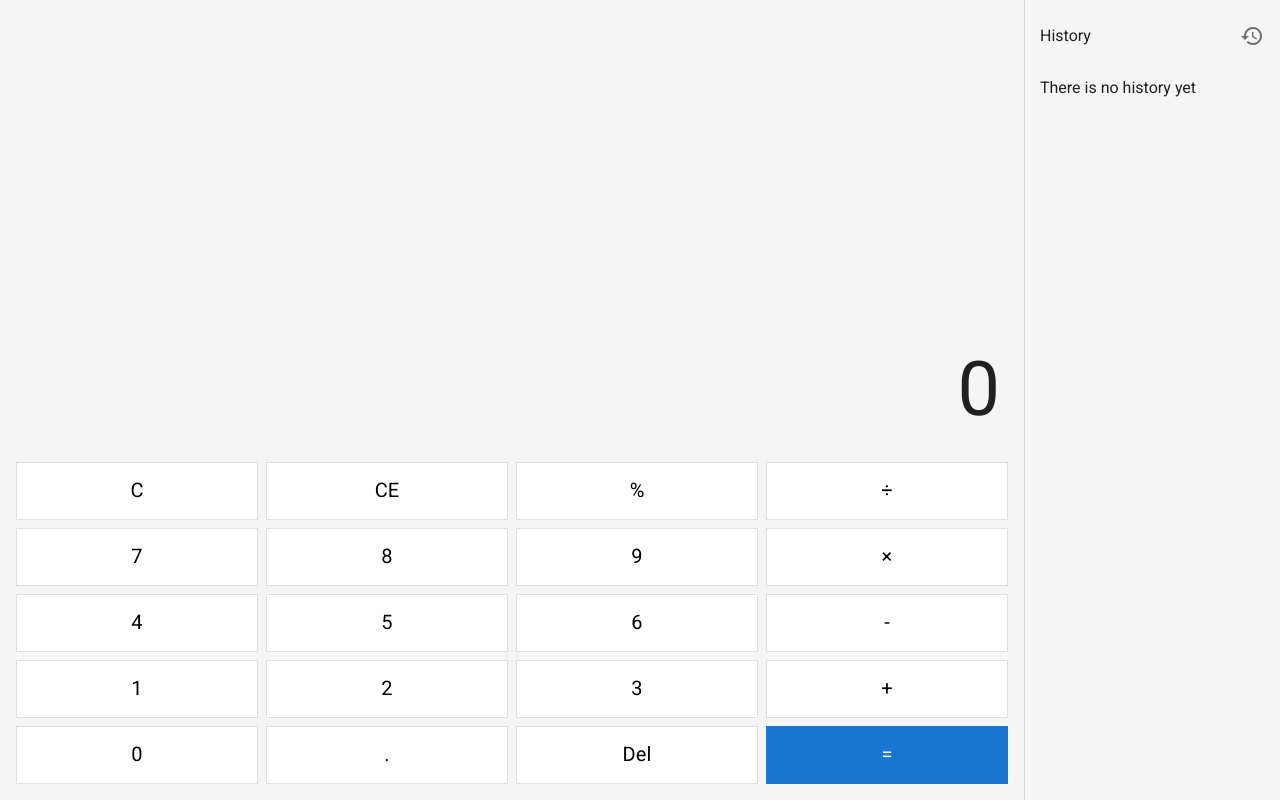
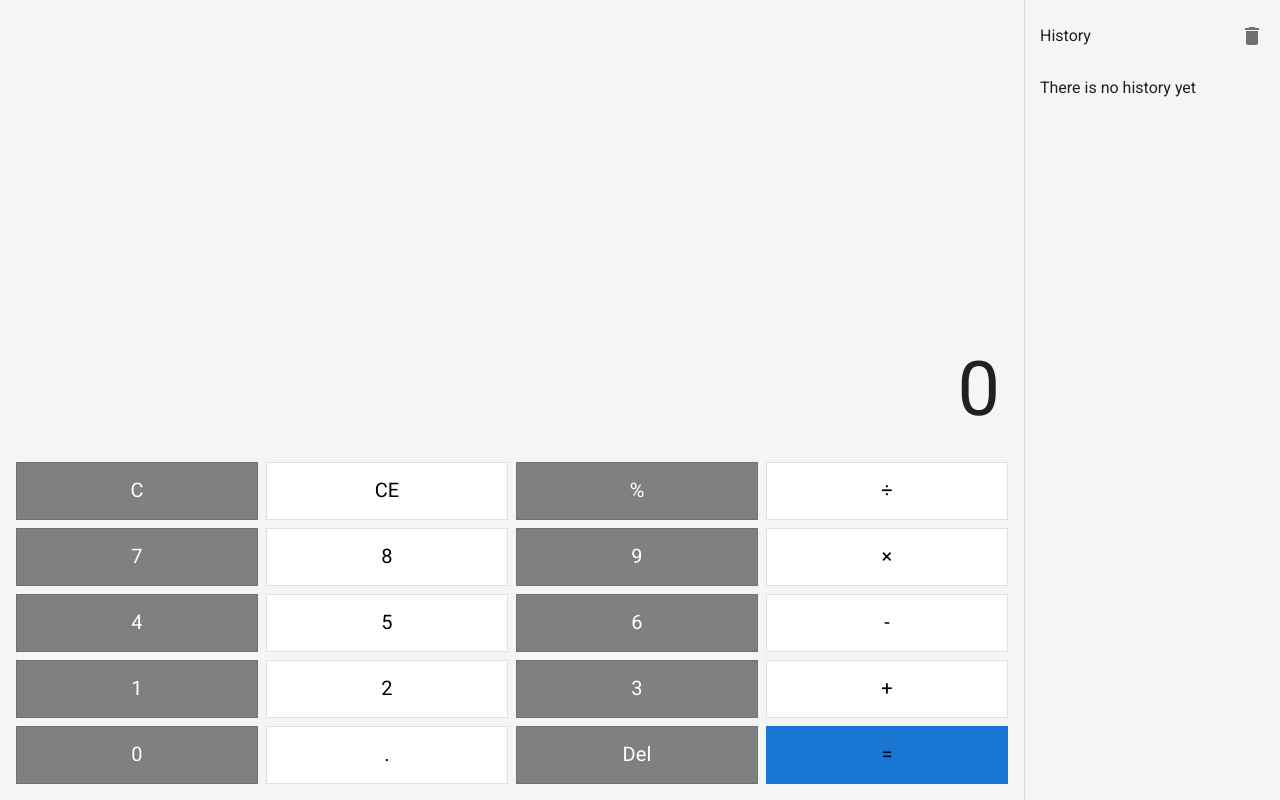
Before and after one commit to rutvik31/calculator, a Vue app: page / in a window 1280 px wide. Built offline with nearby package versions, Linux system fonts and the light colour scheme.

Commit message:
some bug fix and UI changes

```diff
--- a/src/App.vue
+++ b/src/App.vue
@@ -22,8 +22,8 @@
       <v-list>
         <v-list-item>
           <v-list-item-title>History</v-list-item-title>
-          <v-list-item-icon @click="clearHistory()">
-            <v-icon>mdi-history</v-icon>
+          <v-list-item-icon>
+            <v-icon @click="clearHistory()">mdi-delete</v-icon>
           </v-list-item-icon>
         </v-list-item>
         <v-list-item v-for="(entry, index) in history" :key="index">
--- a/src/components/Calculator.vue
+++ b/src/components/Calculator.vue
@@ -14,8 +14,8 @@
     </v-row>
     <v-row id="btns" class="ma-0">
       <v-col
-        v-for="button in buttons"
-        :key="button.label"
+        v-for="(button, index) in buttons"
+        :key="index"
         cols="3"
         class="pa-1"
       >
@@ -24,12 +24,15 @@
           outlined
           tile
           :color="button.color"
+          :class="{
+            'card-background': index % 2 === 0,
+          }"
           @click="handleClick(button.value)"
         >
           <v-card-text class="text-center">
             <span
               class="cal-font black--text"
-              :class="{ 'white--text': button.label == '=' }"
+              :class="{ 'white--text': index % 2 === 0 }"
             >
               {{ button.label }}
             </span>
@@ -70,7 +73,7 @@ export default {
         { label: "0", value: "0", dark: true },
         { label: ".", value: ".", dark: true },
         { label: "Del", value: "delete", dark: true },
-        { label: "=", value: "=", color: "primary", dark: false },
+        { label: "=", value: "=", color: "primary" },
       ],
       chars: ["+", "-", "*", "/"],
     };
@@ -166,6 +169,11 @@ export default {
       if (!numbers) numbers = this.result.split(/[-+*/]/g).filter((v) => !!v);
       if (!chars)
         chars = this.result.split(/[0-9]/g).filter((v) => !!v && v != ".");
+
+      const lastChar = this.result.slice(-1);
+      if (chars.includes(lastChar) && numbers.length > 0) {
+        numbers.push(numbers[numbers.length - 1]);
+      }
 
       if (!chars.length) {
         this.result = `${numbers[0]}`;
@@ -270,4 +278,7 @@ export default {
 .backgroud {
   background-color: whitesmoke !important;
 }
+.card-background {
+  background-color: gray !important;
+}
 </style>
```
